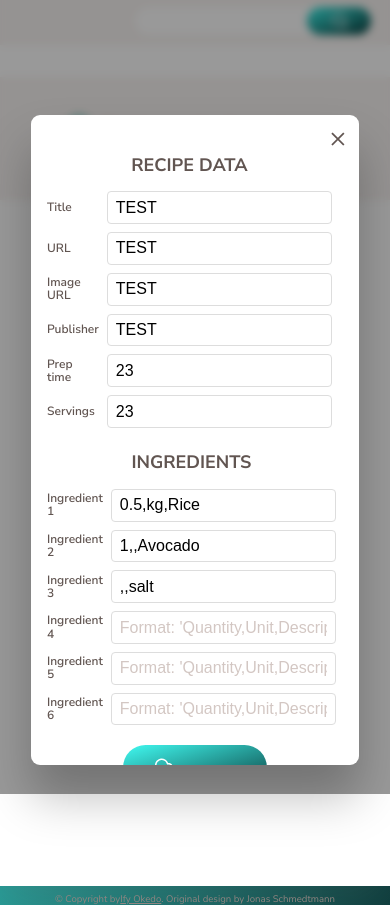
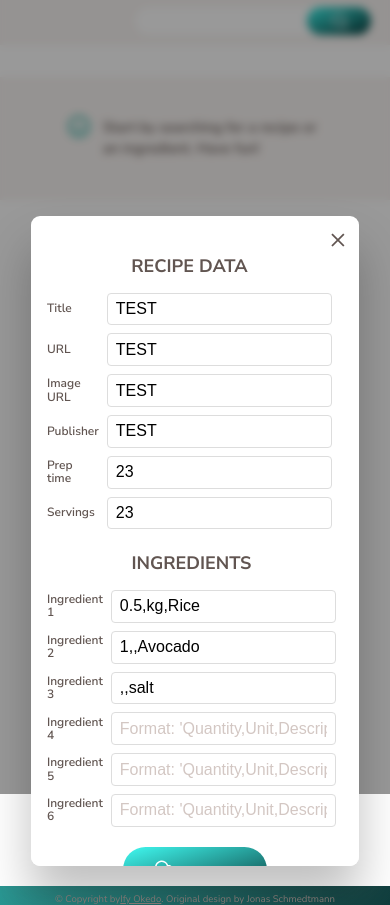
Before and after one commit to kaydo1506/foodie, a website built with Parcel: page index.html in a window 390 px wide. Both pictures are taken after a click on the button "ADD RECIPE". Shown: the part 50-955 px from the top of the page. Built offline with nearby package versions, Linux system fonts and the light colour scheme.

Commit message:
upload modal

```diff
--- a/src/sass/_upload.scss
+++ b/src/sass/_upload.scss
@@ -19,17 +19,18 @@
   }
   @media only screen and (max-width: 860px) {
     position: absolute;
-    height: auto;
-    top: 65%;
+
+    top: 75%;
   }
   @media only screen and (max-width: 700px) {
     width: 55rem;
     padding-bottom: 2rem;
     height: 650px;
+    top: 70%;
   }
   @media only screen and (max-width: 460px) {
     width: 41rem;
-    top: 58%;
+    top: 70%;
   }
 
   .btn--close-modal {
```
